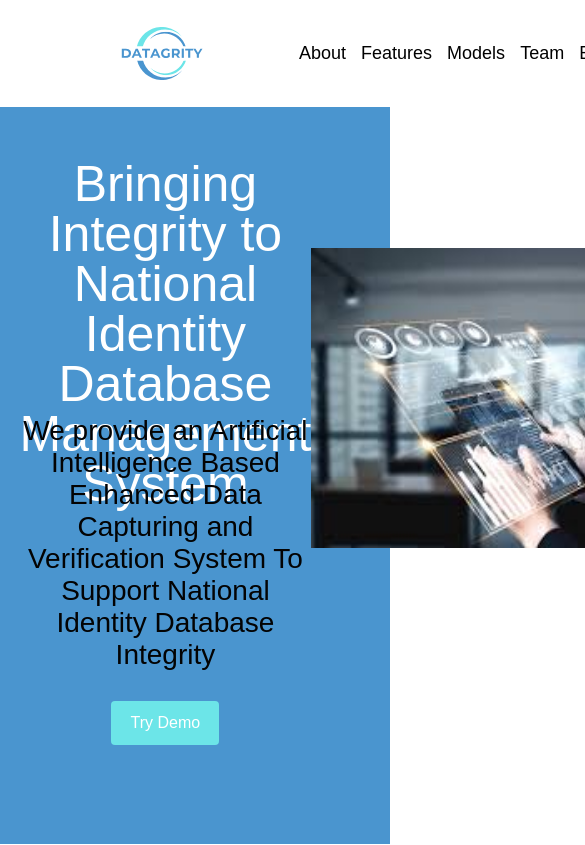
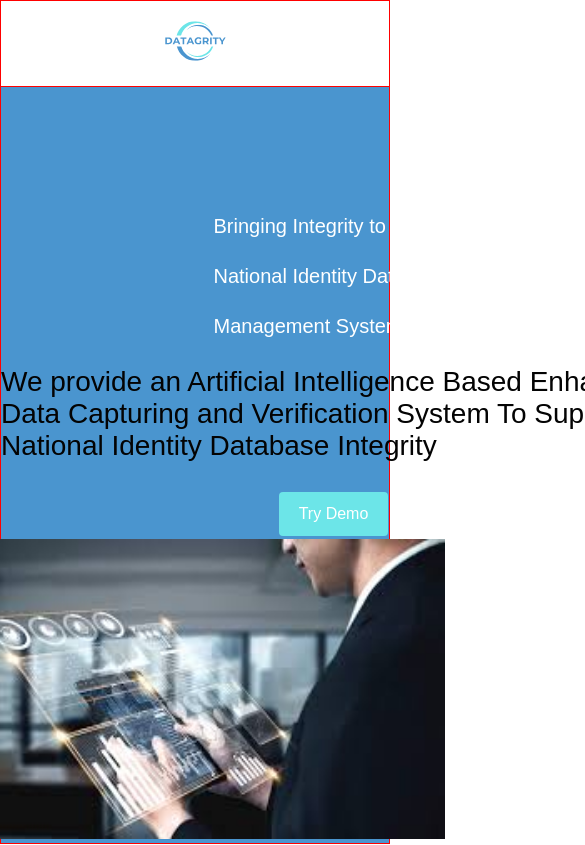
Before and after one commit to Patrick-Chukwu/datagrity, a React (Create React App) app: page / in a window 390 px wide. Shown: the top 845 px of the page, 585 px wide, since content can reach past the window. Built offline with nearby package versions, Linux system fonts and the light colour scheme.

Commit message:
Update file

```diff
--- a/src/App.css
+++ b/src/App.css
@@ -72,3 +72,18 @@ button {
   background-color: var(--secondary-color);
 
 }
+
+/* Mobile screen */
+@media only screen and (max-width: 400px) {
+
+  .row {
+    flex-direction: column;
+  }
+}
+
+/* Tablet Styles */
+@media only screen and (min-width: 401px) and (max-width: 960px) {
+  body {
+    background-color: #F5CF8E; /* Yellow */
+  }
+}
--- a/src/components/navbar/Navbar.jsx
+++ b/src/components/navbar/Navbar.jsx
@@ -5,8 +5,8 @@ import logo from '../../assets/datagrity_logo.svg';
 
 const Navbar = () => {
   return (
-    <div className='navbar'>
-      <a href="#" className="logo"><img src={logo} alt="Datagrity logo" className='logo'/></a>
+    <div className='navbar row'>
+      <a href="#"><img src={logo} alt="Datagrity logo" className='logo'/></a>
       <nav >
         <ul className='nav_menu'>
         <li><a href="#">About</a></li>
--- a/src/components/navbar/navbar.css
+++ b/src/components/navbar/navbar.css
@@ -49,3 +49,26 @@
     display: flex;
     gap: var(--gap-big);
 }
+
+/* Mobile screen */
+@media only screen and (max-width: 400px) {
+    .navbar {
+        display: block;
+        /* justify-content: center;
+        align-items: flex-start; */
+        border: 1px solid red;
+        width: 100vw;
+        position: fixed;
+        top: 0;
+        left: 0;
+
+    }
+    .nav_button, .nav_menu {
+        display: none;
+    }
+
+    .logo {
+        width: 150px;
+        height: 80px;
+    }
+  }
--- a/src/containers/hero/hero.css
+++ b/src/containers/hero/hero.css
@@ -80,3 +80,30 @@
     width: 500px;
     height: 300px;
 }
+
+/* Mobile screen */
+@media only screen and (max-width: 400px) {
+
+
+
+.hero {
+    font-size: 16px;
+    height: 100vh;
+    width: 100%;
+    border: 1px solid red;
+    padding-top: 200px;
+    text-align: left;
+    justify-content: flex-start;
+}
+
+.hero_title h1 {
+    font-size: 20px;
+    width: 80%;
+    max-width: 300px;
+    margin: 0 auto;
+    padding: 0;
+    text-align: left;
+
+}
+
+}
```
